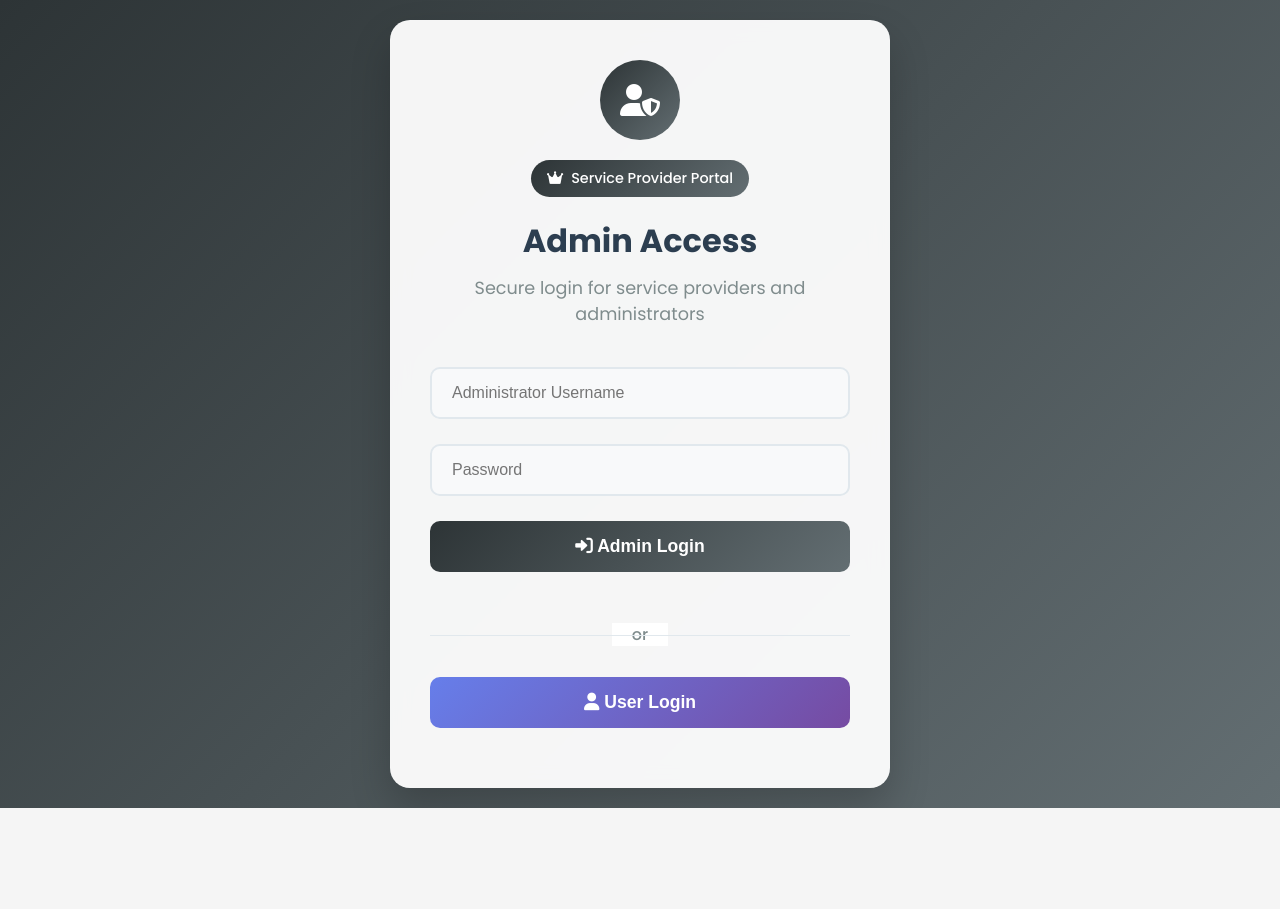
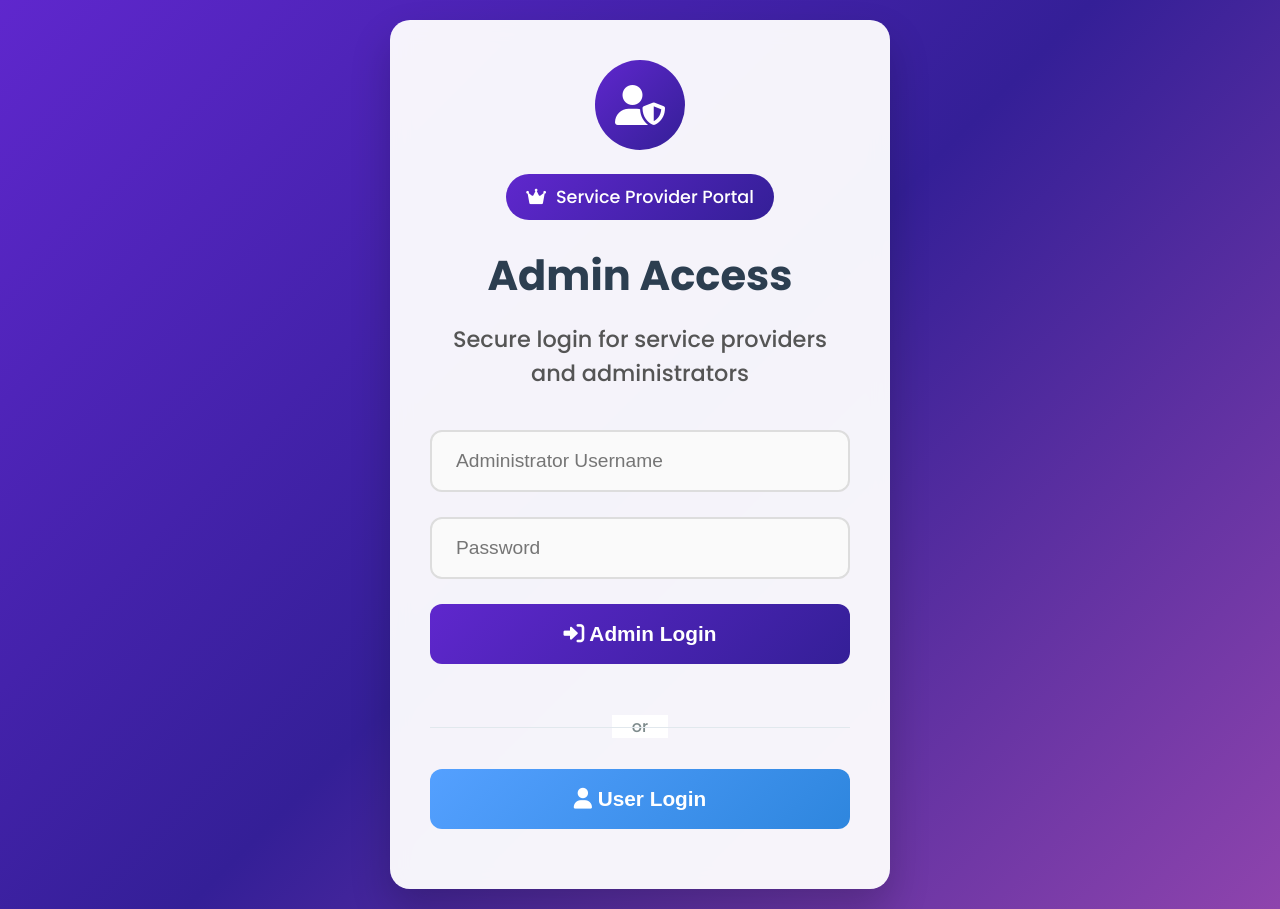
Before and after one commit to Saandeep-Sai/Accident_Prediction, a Django app: page /serviceproviderlogin/ in a window 1280 px wide. Before the commit the page ends 808 px from the top, so only its background shows below. Run offline with Django 3.2, Linux system fonts and the light colour scheme.

```diff
--- a/a_road_accident_prediction/Template/htmls/SProvider/serviceproviderlogin.html
+++ b/a_road_accident_prediction/Template/htmls/SProvider/serviceproviderlogin.html
@@ -17,7 +17,7 @@
 
         body {
             font-family: 'Poppins', sans-serif;
-            background: linear-gradient(135deg, #2d3436 0%, #636e72 100%);
+            background: linear-gradient(135deg, #5f27cd 0%, #341f97 50%, #8e44ad 100%);
             min-height: 100vh;
             display: flex;
             align-items: center;
@@ -41,32 +41,32 @@
         }
 
         .header .icon {
-            width: 80px;
-            height: 80px;
-            background: linear-gradient(135deg, #2d3436, #636e72);
+            width: 90px;
+            height: 90px;
+            background: linear-gradient(135deg, #5f27cd, #341f97);
             border-radius: 50%;
             display: flex;
             align-items: center;
             justify-content: center;
-            margin: 0 auto 20px;
+            margin: 0 auto 24px;
         }
 
         .header .icon i {
-            font-size: 2rem;
+            font-size: 2.5rem;
             color: white;
         }
 
         .header h1 {
             color: #2c3e50;
-            font-size: 2rem;
+            font-size: 2.6rem;
             font-weight: 700;
-            margin-bottom: 10px;
+            margin-bottom: 15px;
         }
 
         .header p {
-            color: #7f8c8d;
-            font-size: 1.1rem;
-            font-weight: 400;
+            color: #555;
+            font-size: 1.4rem;
+            font-weight: 500;
         }
 
         .login-form {
@@ -80,29 +80,29 @@
 
         .form-group input {
             width: 100%;
-            padding: 15px 20px;
-            border: 2px solid #e1e8ed;
-            border-radius: 10px;
-            font-size: 1rem;
+            padding: 18px 24px;
+            border: 2px solid #ddd;
+            border-radius: 12px;
+            font-size: 1.2rem;
             transition: all 0.3s ease;
-            background: #f8f9fa;
+            background: #fafafa;
         }
 
         .form-group input:focus {
             outline: none;
-            border-color: #2d3436;
+            border-color: #5f27cd;
             background: white;
-            box-shadow: 0 0 0 3px rgba(45, 52, 54, 0.1);
+            box-shadow: 0 0 0 3px rgba(95, 39, 205, 0.15);
         }
 
         .btn {
             width: 100%;
-            padding: 15px;
-            background: linear-gradient(135deg, #2d3436, #636e72);
+            padding: 18px;
+            background: linear-gradient(135deg, #5f27cd, #341f97);
             color: white;
             border: none;
-            border-radius: 10px;
-            font-size: 1.1rem;
+            border-radius: 12px;
+            font-size: 1.3rem;
             font-weight: 600;
             cursor: pointer;
             transition: all 0.3s ease;
@@ -111,11 +111,11 @@
 
         .btn:hover {
             transform: translateY(-2px);
-            box-shadow: 0 10px 25px rgba(45, 52, 54, 0.3);
+            box-shadow: 0 12px 30px rgba(95, 39, 205, 0.4);
         }
 
         .btn-secondary {
-            background: linear-gradient(135deg, #667eea, #764ba2);
+            background: linear-gradient(135deg, #54a0ff, #2e86de);
         }
 
         .btn-secondary a {
@@ -149,14 +149,14 @@
         .admin-badge {
             display: inline-flex;
             align-items: center;
-            gap: 8px;
-            background: linear-gradient(135deg, #2d3436, #636e72);
+            gap: 10px;
+            background: linear-gradient(135deg, #5f27cd, #341f97);
             color: white;
-            padding: 8px 16px;
-            border-radius: 20px;
-            font-size: 0.9rem;
+            padding: 10px 20px;
+            border-radius: 25px;
+            font-size: 1.1rem;
             font-weight: 500;
-            margin-bottom: 20px;
+            margin-bottom: 24px;
         }
     </style>
 </head>
```
Also changed, not shown: a_road_accident_prediction/Template/htmls/RUser/Register1.html (+26 -25 lines), a_road_accident_prediction/Template/htmls/RUser/design.html (+25 -23 lines), a_road_accident_prediction/Template/htmls/RUser/login.html (+25 -25 lines), a_road_accident_prediction/Template/htmls/RUser/modern-styles.css (+32 -31 lines).
